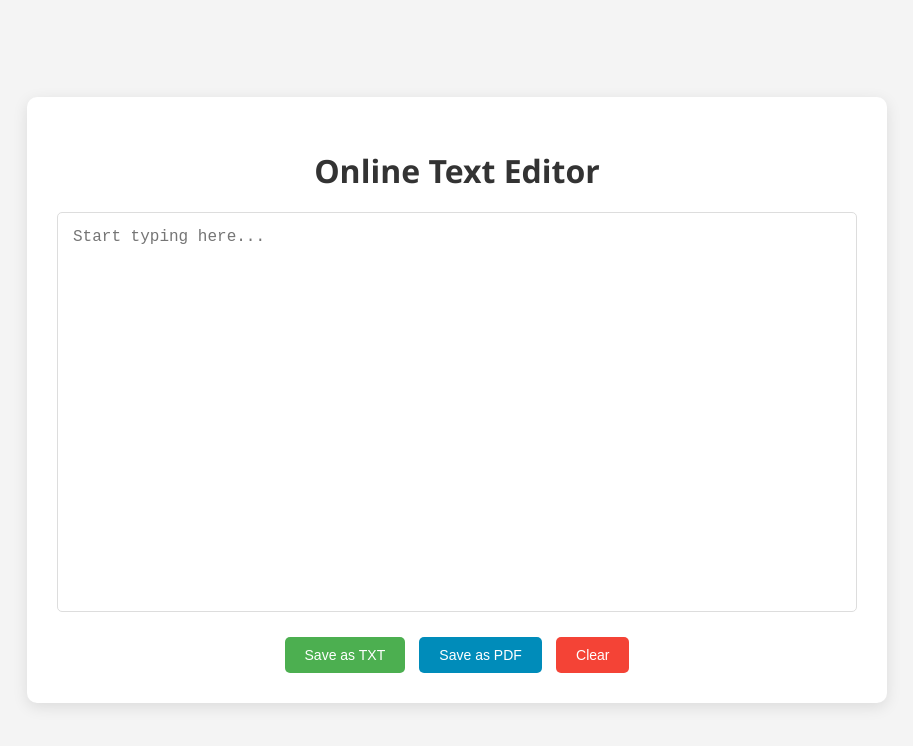
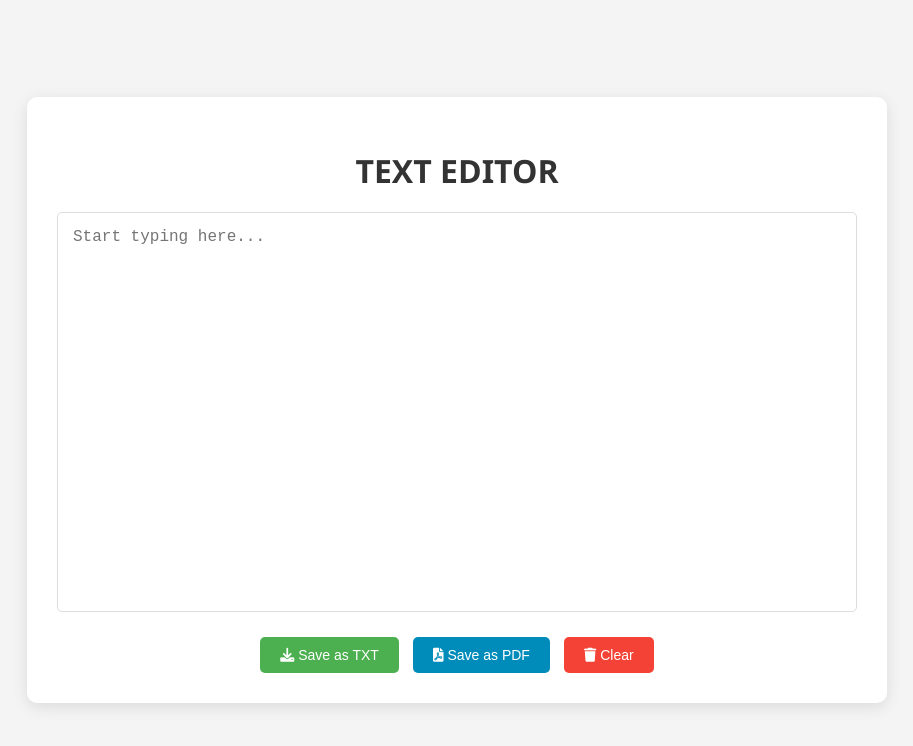
Before and after one commit to aalokpathak/Text-Editor, a plain HTML site: page index.html in a window 1280 px wide. Shown: the whole page, without its empty margins (183-1096 px from the left). Drawn offline with nearby package versions, Linux system fonts and the light colour scheme.

Commit message:
index.html

```diff
--- a/index.html
+++ b/index.html
@@ -3,17 +3,18 @@
 <head>
     <meta charset="UTF-8">
     <meta name="viewport" content="width=device-width, initial-scale=1.0">
-    <title>Online Text</title>
+    <title>TEXT EDITOR</title>
     <link rel="stylesheet" href="styles.css">
+    <link rel="stylesheet" href="https://cdnjs.cloudflare.com/ajax/libs/font-awesome/6.0.0/css/all.min.css">
 </head>
 <body>
     <div class="container">
-        <h1>Online Text Editor</h1>
+        <h1>TEXT EDITOR</h1>
         <textarea id="textEditor" placeholder="Start typing here..."></textarea>
         <div class="button-container">
-            <button id="saveTxt">Save as TXT</button>
-            <button id="savePdf">Save as PDF</button>
-            <button id="clearText">Clear</button>
+            <button id="saveTxt"><i class="fas fa-download"></i> Save as TXT</button>
+            <button id="savePdf"><i class="fas fa-file-pdf"></i> Save as PDF</button>
+            <button id="clearText"><i class="fas fa-trash"></i> Clear</button>
         </div>
     </div>
     <script src="https://cdnjs.cloudflare.com/ajax/libs/jspdf/2.5.1/jspdf.umd.min.js"></script>
```
